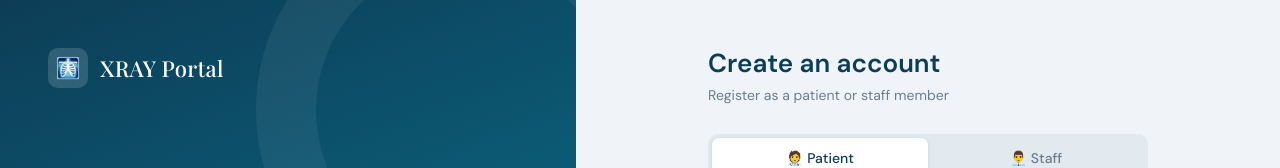
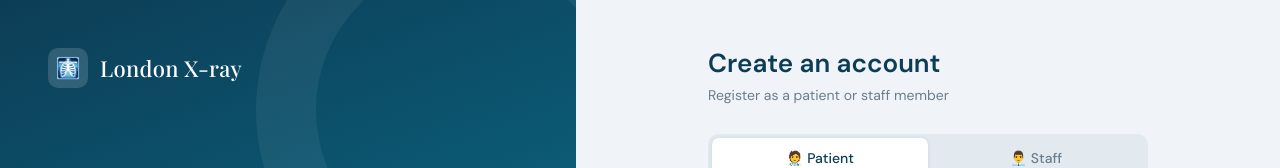
Before and after one commit to spencer78610/x-ray-booking-system, a React (Create React App) app: page / in a window 1280 px wide. Both pictures are taken after typing "name@example.com", "Sample123" into the empty fields and a click on the button "Create Account". Shown: the top 168 px of the page. Built offline with nearby package versions, Linux system fonts and the light colour scheme.

Commit message:
Project name has been updated

```diff
--- a/src/components/pages/CreateAccount.jsx
+++ b/src/components/pages/CreateAccount.jsx
@@ -452,7 +452,7 @@ export default function CreateAccountPage({ onAccountCreated, onGoToLogin }) {
         <div className="ca-panel">
           <div className="ca-panel-logo">
             <div className="ca-panel-logo-icon">🩻</div>
-            <span className="ca-panel-logo-text">XRAY Portal</span>
+            <span className="ca-panel-logo-text">London X-ray</span>
           </div>
           <div className="ca-panel-body">
             <h1 className="ca-panel-heading">Get started<br />in minutes.</h1>
```
